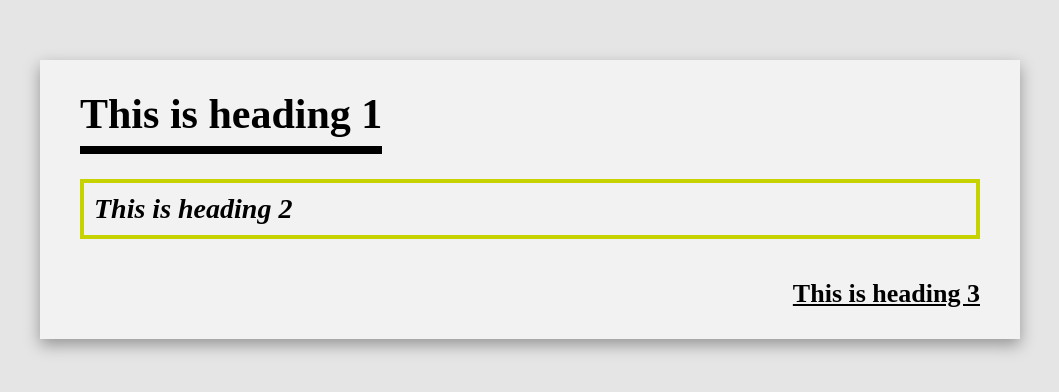
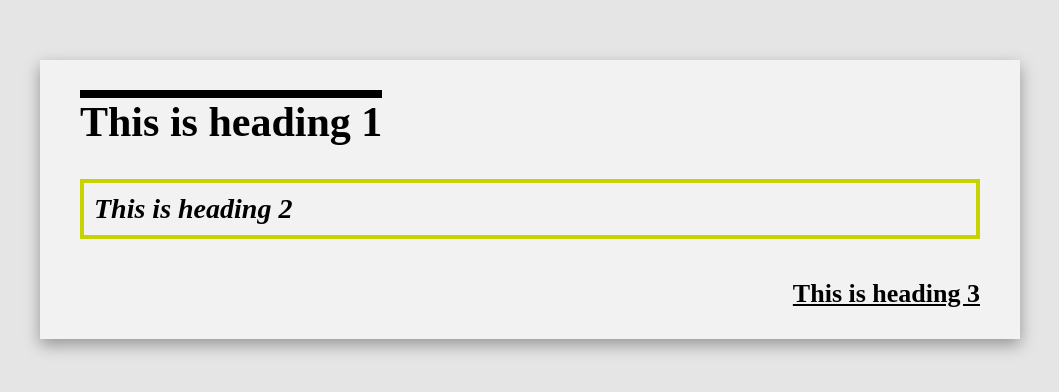
Before and after one commit to andychang1168-collab/andychang18, a plain HTML site: page index.html in a window 1280 px wide. Shown: the whole page, without its empty margins (110-1169 px from the left). Drawn offline with Linux system fonts and the light colour scheme.

Commit message:
Update index.html

```diff
--- a/index.html
+++ b/index.html
@@ -22,7 +22,7 @@ body {
 h1 {
     margin: 0 0 25px 0;
     font-size: 42px;
-    border-bottom: 8px solid black; /* 粗線！ */
+    border-top: 8px solid black; /* 粗線！ */
     display: inline-block;
     padding-bottom: 8px; /* 拉開距離 */
 }
```
